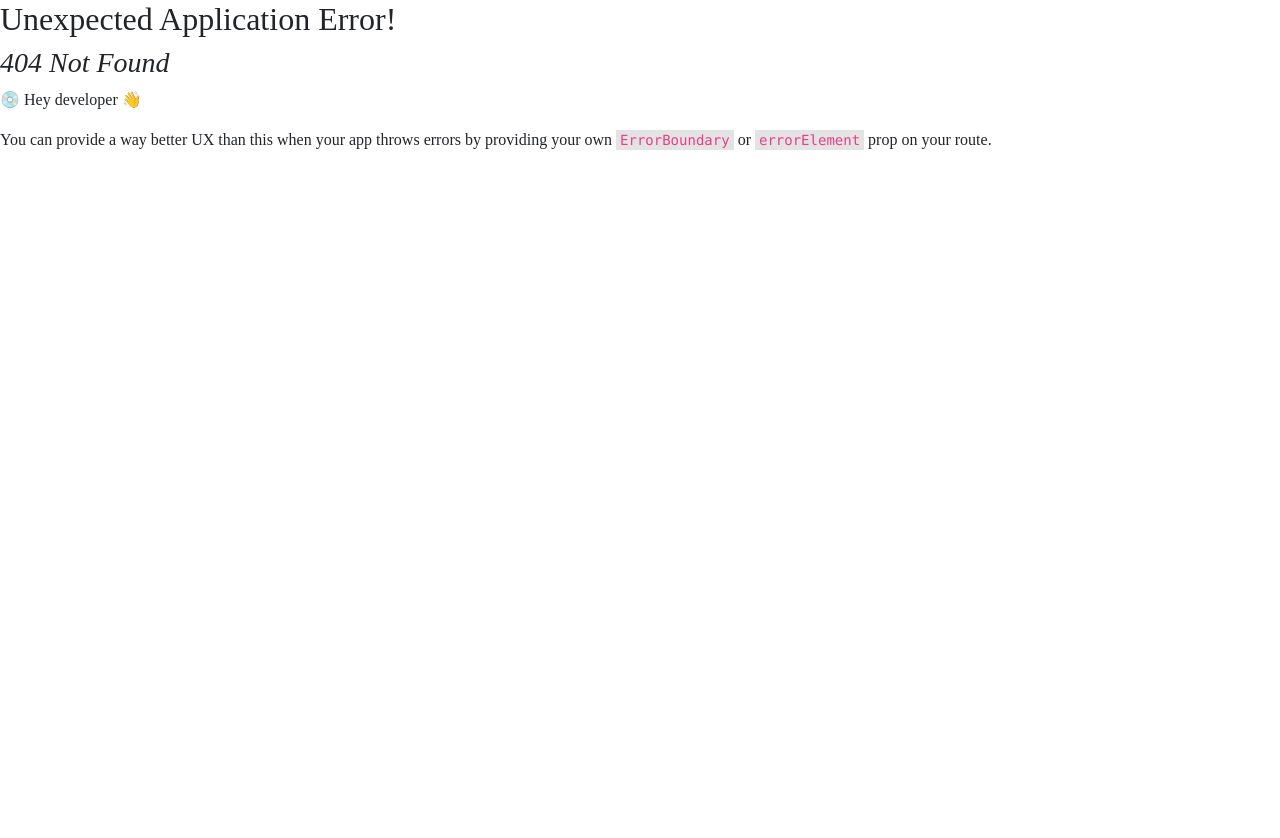
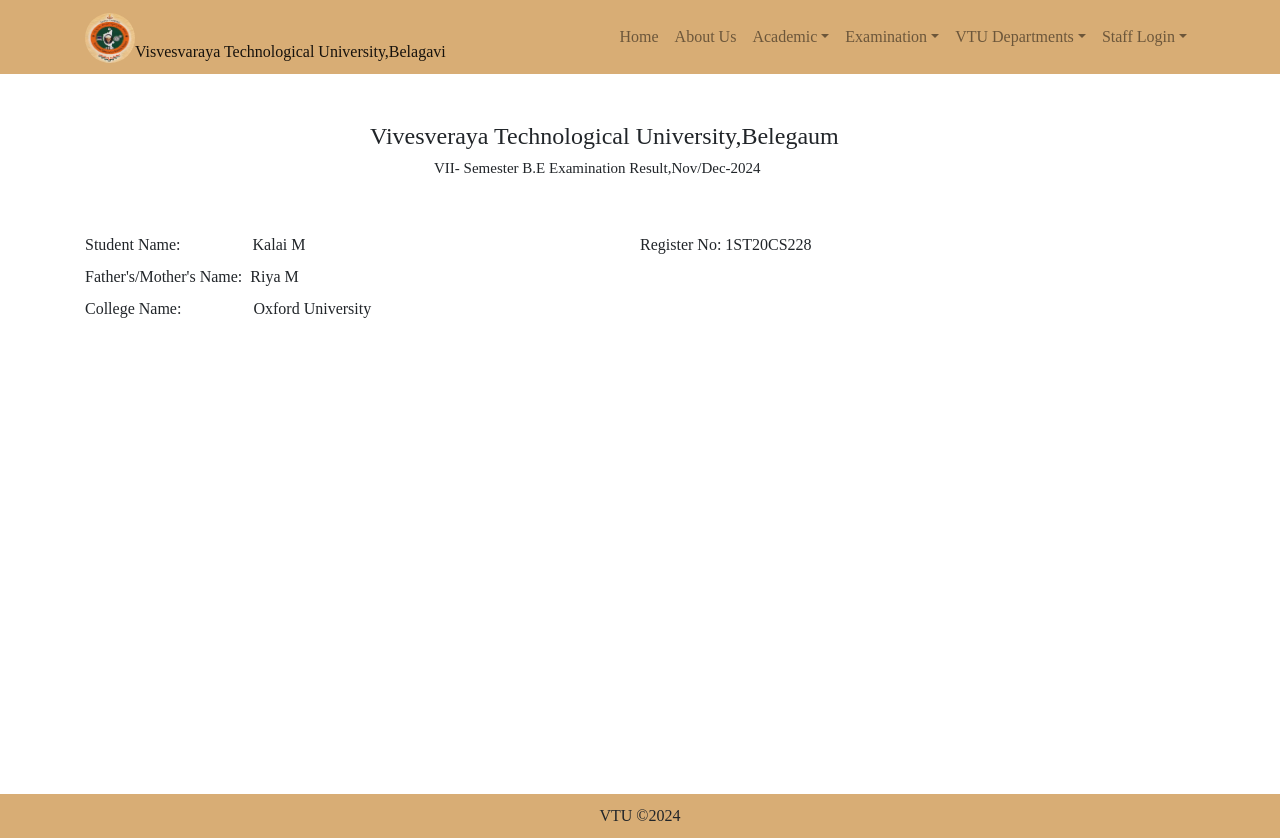
Before and after one commit to Deepan045/MY_VD_PJT, a React (Create React App) app: page /resultpage in a window 1280 px wide. Before the commit this address had no page. Before the commit the page ends 800 px from the top, so only its background shows below. Built offline with nearby package versions, Linux system fonts and the light colour scheme.

Commit message:
Created new file Resultpage

```diff
--- a/src/Components/Header.js
+++ b/src/Components/Header.js
@@ -44,7 +44,7 @@
                         <LinkContainer to='/examapplication'>
                         <NavDropdown.Item href="#">Examination Application</NavDropdown.Item>
                         </LinkContainer>
-                        <LinkContainer to='/results'>
+                        <LinkContainer to='/results/loginpage'>
                         <NavDropdown.Item href="#">Results</NavDropdown.Item>
                         </LinkContainer>
 
--- a/src/Screens/HomeScreen.js
+++ b/src/Screens/HomeScreen.js
@@ -6,7 +6,7 @@
          <>
          <div>
             <marquee>VTU Results 2024 out-Check Exam Results Here!!!
-                <Link to='/results'>Click here...</Link>Best of Luck
+                <Link to='/results/loginpage'>Click here...</Link>Best of Luck
             </marquee>
          </div>
          <div>
--- a/src/Screens/ResultLoginPage.js
+++ b/src/Screens/ResultLoginPage.js
@@ -17,11 +17,11 @@
             <Col></Col>
             <Col style={{marginLeft:'-20rem'}}>
                 <Form>
-                    <label>Enter Your Register NO:</label><br/>
-                    <input type="text" placeholder="Enter Your Register NO"
+                    <Form.Label>Enter Your Register NO:</Form.Label><br/>
+                    <Form.Control type="text" placeholder="Enter Your Register NO"
                     style={{width:'70%'}}/>
                     <br/>
-                    <br/>
+
                     <Button type="submit">submit</Button>
                 </Form>
             </Col>
--- /dev/null
+++ b/src/Screens/ResultPage.js
@@ -0,0 +1,34 @@
+import React from "react";
+import{Row,Col,Form} from "react-bootstrap";
+const ResultPage=()=>{
+    return(
+        <>
+          <Row className="justify-content-center my-5">
+            <Col sm={12} md={6}>
+                <h4 >Vivesveraya Technological University,Belegaum</h4>
+                <h6 style={{marginLeft:'4rem',fontSize:'15px'}}>
+                    VII- Semester B.E Examination Result,Nov/Dec-2024</h6>
+            </Col>
+          </Row>
+          <Row>
+             <Col sm={12} md={6}>
+                <Form.Group>
+                    <Form.Label>Student Name:</Form.Label>
+                    <Form.Label style={{marginLeft:'4.5rem'}}>Kalai M</Form.Label><br/>
+                    <Form.Label>Father's/Mother's Name:</Form.Label>
+                    <Form.Label style={{marginLeft:'0.5rem'}}>Riya M</Form.Label><br/>
+                    <Form.Label>College Name:</Form.Label>
+                    <Form.Label style={{marginLeft:'4.5rem'}}>Oxford University</Form.Label>
+                </Form.Group>
+             </Col>
+               <Form.Group>
+                   <Form.Label style={{float:'right'}}>Register No: 1ST20CS228</Form.Label>
+
+               </Form.Group>
+             <Col sm={12} md={6}>
+             </Col>
+          </Row>
+        </>
+    )
+}
+export default ResultPage
--- a/src/index.js
+++ b/src/index.js
@@ -8,12 +8,14 @@
 import HomeScreen from './Screens/HomeScreen';
 import AboutUs from './Screens/AboutUs';
 import ResultLoginPage from './Screens/ResultLoginPage';
+import ResultPage from './Screens/ResultPage';
 const router=createBrowserRouter(
   createRoutesFromElements(
     <Route path='/'element={<App/>}>
        <Route index={HomeScreen} path='/' element={<HomeScreen/>}/>
        <Route path='/about' element={<AboutUs/>}/>
-       <Route path='/results' element={<ResultLoginPage/>}/>
+       <Route path='/results/loginpage' element={<ResultLoginPage/>}/>
+       <Route path='/resultpage' element={<ResultPage/>}/>
     </Route>
   )
 )
```
